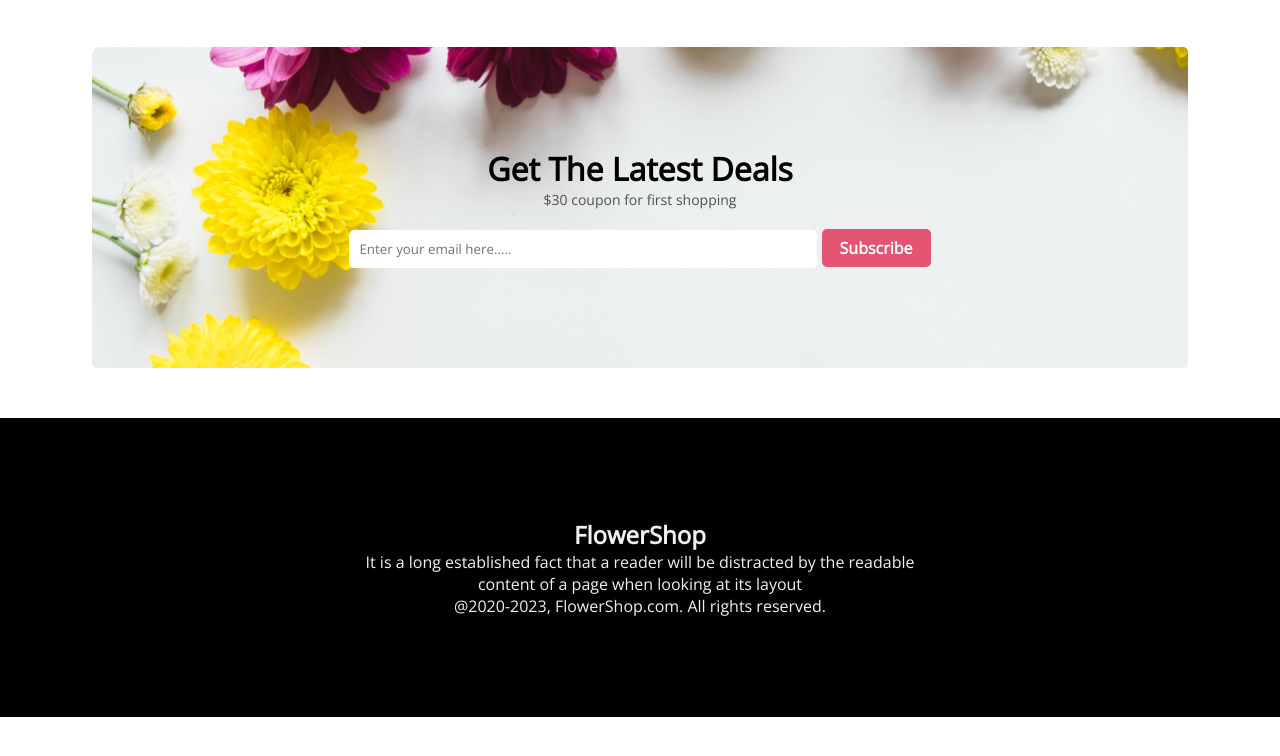
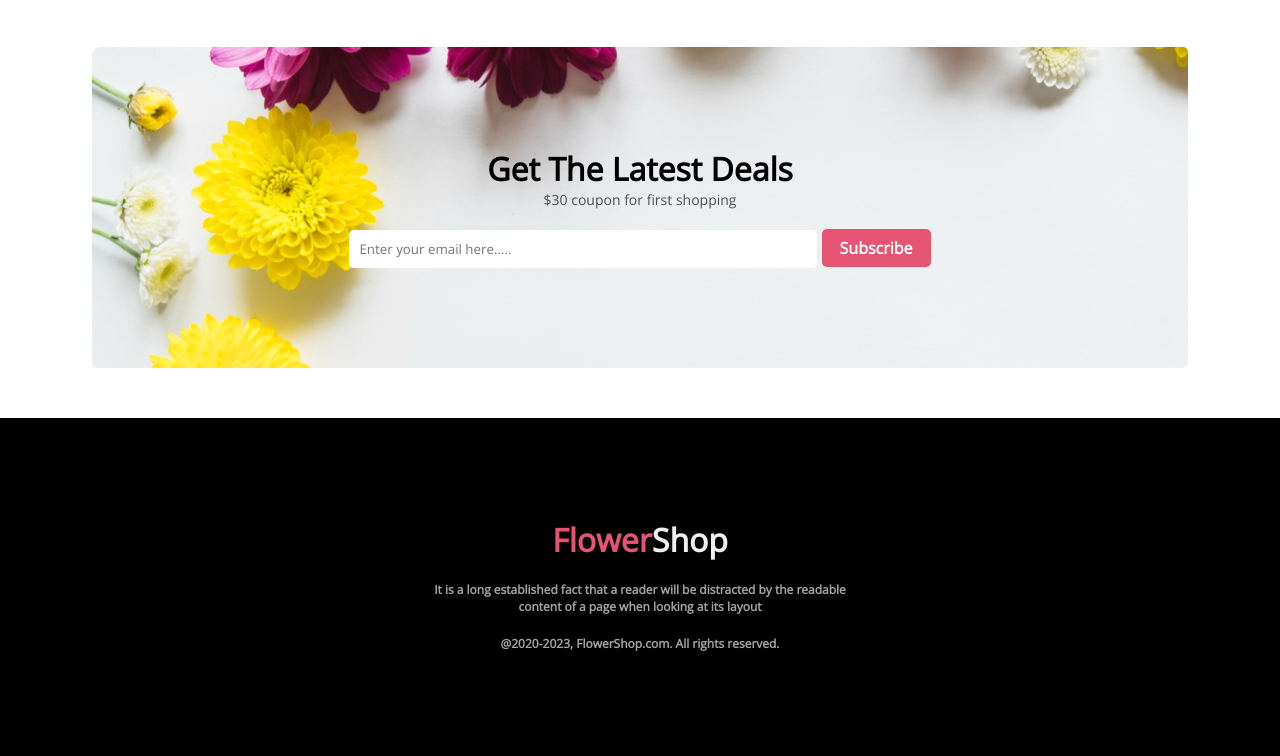
Before and after one commit to smlimonparvez/flower-shop-assignment, a plain HTML site: page index.html in a window 1280 px wide. Shown: the part 2762-3518 px from the top of the page. Before the commit the page ends 3479 px from the top, so only its background shows below. Drawn offline with nearby package versions, Linux system fonts and the light colour scheme.

Commit message:
footer completed

```diff
--- a/style.css
+++ b/style.css
@@ -241,8 +241,20 @@ footer {
     color: #F0F0F0;
 }
 
-footer h2 {}
+footer h2 {
+    font-size: 2em;
+    font-weight: 800;
+    margin-bottom: 20px;
+}
+
+.pink-color {
+    color: #E55473;
+}
 
 footer p {
     text-align: center;
+    font-size: 12px;
+    font-weight: 600;
+    color: #a3a3a3;
+    margin-bottom: 20px;
 }
```
